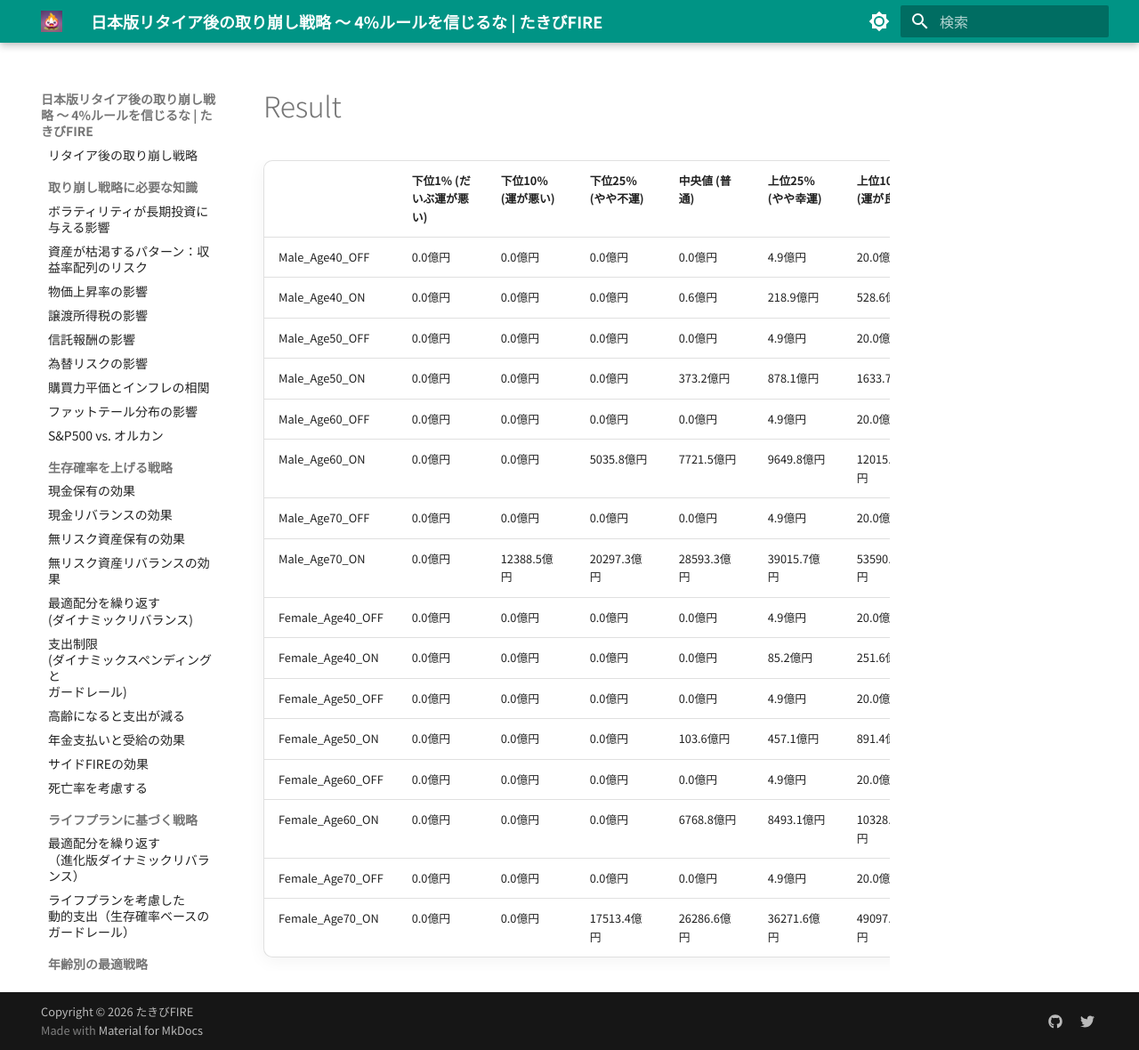
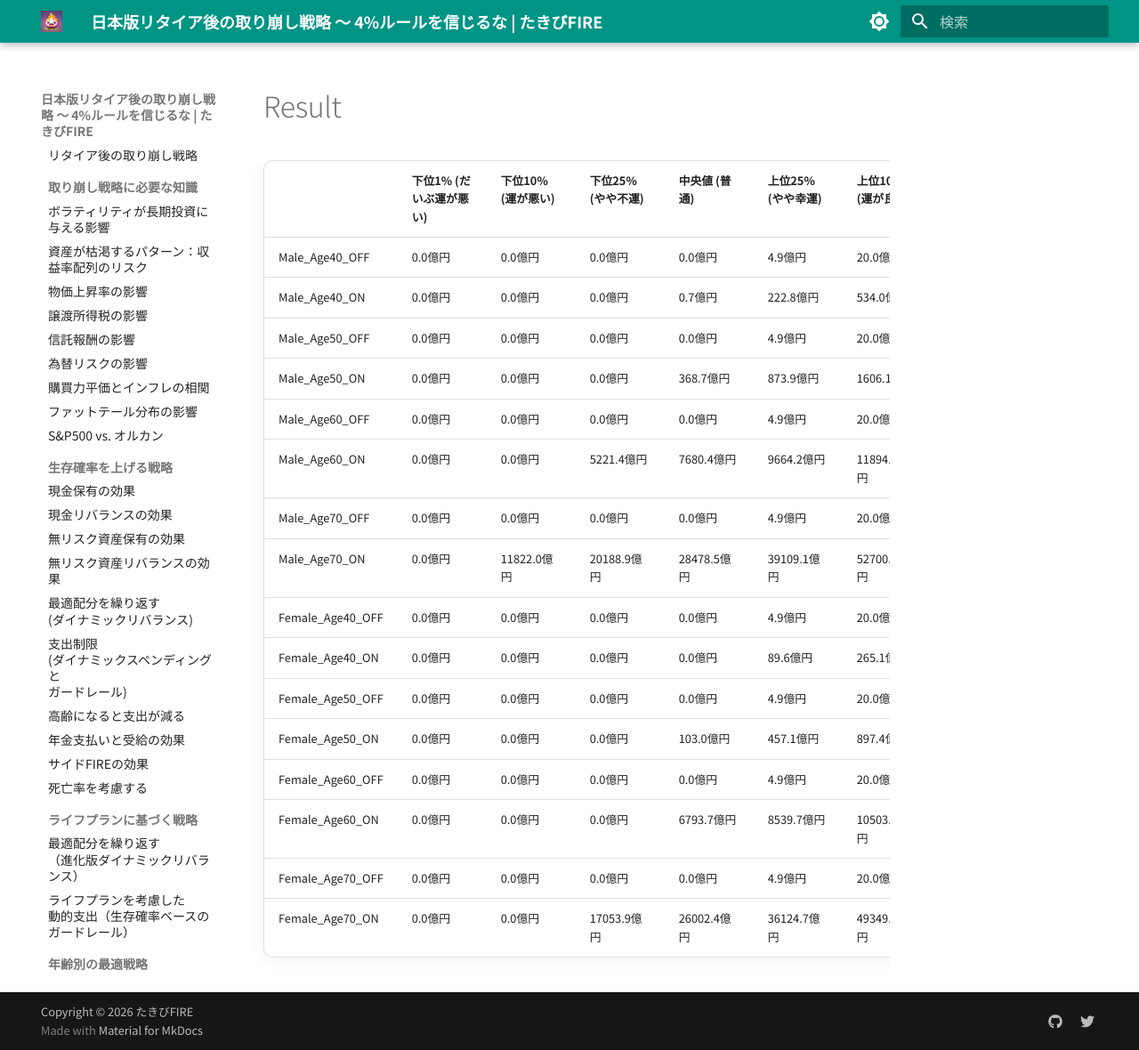
Before and after one commit to TakibiFire/JapaneseTrinityStudy, an MkDocs documentation site: the page built from docs/data/mortality/result.md, in a window 1280 px wide and 1180 px high. Shown: the whole window at 89% size. Built offline with MkDocs 1.6.1 and Material for MkDocs 9.7.7, drawn with Linux system fonts in a browser that asks for light colours.

Commit message:
Refactor src/mortality_comp_main.py to use BaseSpendConfig and update baseline

```diff
--- a/docs/data/mortality/result.md
+++ b/docs/data/mortality/result.md
@@ -1,18 +1,18 @@
 |                  | 下位1% (だいぶ運が悪い)   | 下位10% (運が悪い)   | 下位25% (やや不運)   | 中央値 (普通)   | 上位25% (やや幸運)   | 上位10% (運が良い)   | 10年破産確率 (%)   | 20年破産確率 (%)   | 30年破産確率 (%)   | 40年破産確率 (%)   | 50年破産確率 (%)   |
 |:-----------------|:-----------------|:---------------|:---------------|:-----------|:---------------|:---------------|:--------------|:--------------|:--------------|:--------------|:--------------|
 | Male_Age40_OFF   | 0.0億円            | 0.0億円          | 0.0億円          | 0.0億円      | 4.9億円          | 20.0億円         | 0.1%          | 13.3%         | 36.7%         | 51.5%         | 59.2%         |
-| Male_Age40_ON    | 0.0億円            | 0.0億円          | 0.0億円          | 0.6億円      | 218.9億円        | 528.6億円        | 0.1%          | 12.8%         | 34.5%         | 45.8%         | 49.2%         |
+| Male_Age40_ON    | 0.0億円            | 0.0億円          | 0.0億円          | 0.7億円      | 222.8億円        | 534.0億円        | 0.1%          | 12.8%         | 34.1%         | 45.4%         | 49.0%         |
 | Male_Age50_OFF   | 0.0億円            | 0.0億円          | 0.0億円          | 0.0億円      | 4.9億円          | 20.0億円         | 0.1%          | 13.3%         | 36.7%         | 51.5%         | 59.2%         |
-| Male_Age50_ON    | 0.0億円            | 0.0億円          | 0.0億円          | 373.2億円    | 878.1億円        | 1633.7億円       | 0.1%          | 11.9%         | 30.1%         | 37.2%         | 37.9%         |
+| Male_Age50_ON    | 0.0億円            | 0.0億円          | 0.0億円          | 368.7億円    | 873.9億円        | 1606.1億円       | 0.1%          | 11.8%         | 29.9%         | 37.1%         | 38.0%         |
 | Male_Age60_OFF   | 0.0億円            | 0.0億円          | 0.0億円          | 0.0億円      | 4.9億円          | 20.0億円         | 0.1%          | 13.3%         | 36.7%         | 51.5%         | 59.2%         |
-| Male_Age60_ON    | 0.0億円            | 0.0億円          | 5035.8億円       | 7721.5億円   | 9649.8億円       | 12015.8億円      | 0.1%          | 10.5%         | 22.5%         | 24.2%         | 24.2%         |
+| Male_Age60_ON    | 0.0億円            | 0.0億円          | 5221.4億円       | 7680.4億円   | 9664.2億円       | 11894.2億円      | 0.1%          | 10.0%         | 22.0%         | 23.5%         | 23.5%         |
 | Male_Age70_OFF   | 0.0億円            | 0.0億円          | 0.0億円          | 0.0億円      | 4.9億円          | 20.0億円         | 0.1%          | 13.3%         | 36.7%         | 51.5%         | 59.2%         |
-| Male_Age70_ON    | 0.0億円            | 12388.5億円      | 20297.3億円      | 28593.3億円  | 39015.7億円      | 53590.1億円      | 0.1%          | 6.3%          | 9.0%          | 9.0%          | 9.0%          |
+| Male_Age70_ON    | 0.0億円            | 11822.0億円      | 20188.9億円      | 28478.5億円  | 39109.1億円      | 52700.2億円      | 0.1%          | 6.3%          | 9.2%          | 9.3%          | 9.3%          |
 | Female_Age40_OFF | 0.0億円            | 0.0億円          | 0.0億円          | 0.0億円      | 4.9億円          | 20.0億円         | 0.1%          | 13.3%         | 36.7%         | 51.5%         | 59.2%         |
-| Female_Age40_ON  | 0.0億円            | 0.0億円          | 0.0億円          | 0.0億円      | 85.2億円         | 251.6億円        | 0.1%          | 13.1%         | 35.9%         | 49.0%         | 54.3%         |
+| Female_Age40_ON  | 0.0億円            | 0.0億円          | 0.0億円          | 0.0億円      | 89.6億円         | 265.1億円        | 0.1%          | 13.1%         | 35.4%         | 48.5%         | 53.8%         |
 | Female_Age50_OFF | 0.0億円            | 0.0億円          | 0.0億円          | 0.0億円      | 4.9億円          | 20.0億円         | 0.1%          | 13.3%         | 36.7%         | 51.5%         | 59.2%         |
-| Female_Age50_ON  | 0.0億円            | 0.0億円          | 0.0億円          | 103.6億円    | 457.1億円        | 891.4億円        | 0.1%          | 12.5%         | 33.5%         | 43.7%         | 45.7%         |
+| Female_Age50_ON  | 0.0億円            | 0.0億円          | 0.0億円          | 103.0億円    | 457.1億円        | 897.4億円        | 0.1%          | 12.6%         | 33.4%         | 43.7%         | 45.9%         |
 | Female_Age60_OFF | 0.0億円            | 0.0億円          | 0.0億円          | 0.0億円      | 4.9億円          | 20.0億円         | 0.1%          | 13.3%         | 36.7%         | 51.5%         | 59.2%         |
-| Female_Age60_ON  | 0.0億円            | 0.0億円          | 0.0億円          | 6768.8億円   | 8493.1億円       | 10328.0億円      | 0.1%          | 12.0%         | 29.0%         | 33.1%         | 33.2%         |
+| Female_Age60_ON  | 0.0億円            | 0.0億円          | 0.0億円          | 6793.7億円   | 8539.7億円       | 10503.8億円      | 0.1%          | 12.0%         | 28.9%         | 33.2%         | 33.3%         |
 | Female_Age70_OFF | 0.0億円            | 0.0億円          | 0.0億円          | 0.0億円      | 4.9億円          | 20.0億円         | 0.1%          | 13.3%         | 36.7%         | 51.5%         | 59.2%         |
-| Female_Age70_ON  | 0.0億円            | 0.0億円          | 17513.4億円      | 26286.6億円  | 36271.6億円      | 49097.6億円      | 0.1%          | 8.9%          | 15.8%         | 16.0%         | 16.0%         |
+| Female_Age70_ON  | 0.0億円            | 0.0億円          | 17053.9億円      | 26002.4億円  | 36124.7億円      | 49349.9億円      | 0.1%          | 9.4%          | 16.7%         | 17.0%         | 17.0%         |
```
Also changed, not shown: docs/imgs/mortality/heatmap_combined_age_80.svg, docs/imgs/mortality/heatmap_combined_age_90.svg, docs/imgs/mortality/survival_comparison_female.svg, docs/imgs/mortality/survival_comparison_male.svg, 1 other file.
